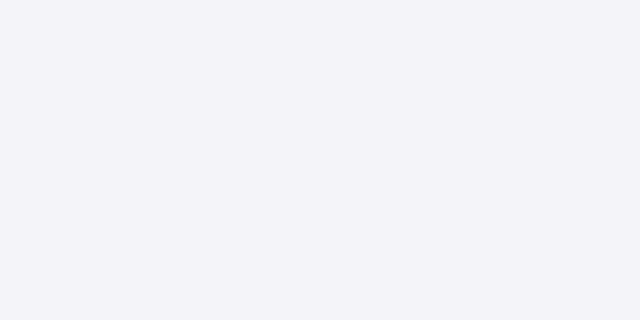
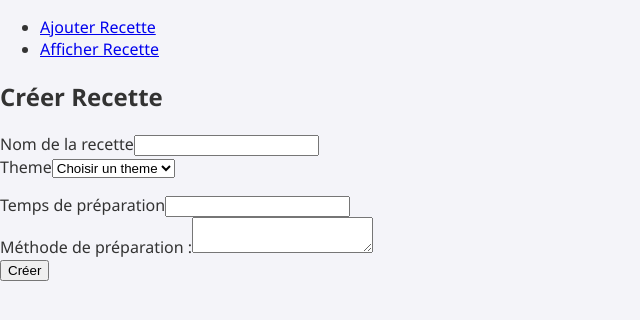
Before and after one commit to yasu19-dev/tpsreact, a React (Create React App) app: page /ajouter in a window 1280 px wide. Shown: the top 320 px of the page, without its empty margins (0-640 px from the left). Built offline with nearby package versions, Linux system fonts and the light colour scheme.

Commit message:
CC2 - Yasmine Harroudi - Ajout de la gestion des recettes avec Redux

```diff
--- a/src/App.jsx
+++ b/src/App.jsx
@@ -1,10 +1,23 @@
 import React from 'react';
 import './App.css';
+import { BrowserRouter, Route, Routes } from 'react-router-dom';
+import Menu from './components/Menu';
+import AjouterRecette from './components/AjouterRecette';
+import AfficherRecettes from './components/AfficherRecettes';
 
 function App() {
   return (
+    <BrowserRouter>
     <div>
+
+      <Menu />
+
+      <Routes>
+          <Route path='/ajouter' element={<AjouterRecette/>} />
+          <Route path='/afficher' element={<AfficherRecettes/>} />
+      </Routes>
     </div>
+    </BrowserRouter>
   );
 }
 
--- /dev/null
+++ b/src/components/AfficherRecettes.jsx
@@ -0,0 +1,44 @@
+import { useDispatch, useSelector } from "react-redux";
+import { SUPPRIMER_RECETTE } from "../store/actions";
+
+export default function AfficherRecettes(){
+    const recettes = useSelector(state => state.recettes);
+    const dispatch = useDispatch();
+
+    const handleDelete = (code) => {
+        dispatch(SUPPRIMER_RECETTE(code));
+    }
+
+    return(
+        <div>
+            <h2>Lise des recettes</h2>
+            {recettes.length === 0 ?(<p>Aucune recette trouvé</p>)
+            :(
+                <table border='1'>
+                    <thead>
+                        <tr>
+                            <th>Code</th>
+                            <th>Nom</th>
+                            <th>Theme</th>
+                            <th>Méthode</th>
+                            <th>Action</th>
+                        </tr>
+                    </thead>
+                    <tbody>
+                        {recettes.map((recette)=>(
+                            <tr key={recette.code}>
+                                <td>{recette.code}</td>
+                                <td>{recette.nom}</td>
+                                <td>{recette.theme}</td>
+                                <td>{recette.methode}</td>
+                                <td>
+                                    <button onClick={()=> handleDelete(recette.code)}>Supprimer</button>
+                                </td>
+                            </tr>
+                        ))}
+                    </tbody>
+                </table>
+            )}
+        </div>
+    )
+}
--- /dev/null
+++ b/src/components/AjouterRecette.jsx
@@ -0,0 +1,97 @@
+import { Fragment, useState } from "react";
+import { useDispatch, useSelector } from "react-redux";
+import { AJOUTER_RECETTE, MODIFIER_RECETTE } from "../store/actions";
+
+export default function AjouterRecette (){
+    const dispatch = useDispatch();
+
+    const themes = useSelector(state => state.themes);
+    const recettes = useSelector(state => state.recettes);
+
+    const [nom, setNom] = useState('');
+    const [theme, setTheme] = useState('');
+    const [temps, setTemps] = useState('');
+    const [methode, setMethode] = useState('');
+    const [description, setDescription]= useState('');
+
+    const handleThemeChange = (e) => {
+        const nomTheme = e.target.value;
+        setTheme(nomTheme);
+
+        const descriptionTheme = themes.find(t => t.nom === nomTheme);
+        setDescription(descriptionTheme ? descriptionTheme.description : '')
+    }
+
+    const handleCreer = (e) => {
+        e.preventDefault();
+
+        const recetteExiste = recettes.find(recette => recette.nom === nom);
+
+
+        if (recetteExiste) {
+            const recetteModifie = {
+                code: recetteExiste.code,
+                nom: nom,
+                theme: theme,
+                temps: temps,
+                methode: methode
+        };
+            dispatch(MODIFIER_RECETTE(recetteModifie));
+        } else {
+            const nouveauCode = recettes.length > 0
+                ? recettes[recettes.length - 1].code +1
+                :1;
+
+            const nouvelleRecette = {
+                code: nouveauCode,
+                nom: nom,
+                theme: theme,
+                temps: temps,
+                methode: methode
+            };
+            dispatch(AJOUTER_RECETTE(nouvelleRecette));
+        }
+    }
+
+    return(
+        <Fragment>
+            <div>
+                <h2>Créer Recette</h2>
+                <form>
+                    <div>
+                        <label>Nom de la recette</label>
+                        <input type="text" value={nom} onChange={(e)=>setNom(e.target.value)} required/>
+                    </div>
+
+                    <div>
+                        <label>Theme</label>
+                        <select value={theme} onChange={handleThemeChange}>
+                            <option value="">Choisir un theme</option>
+                            {themes.map((t, index)=>(
+                                <option key={index} value={t.nom}>{t.nom}</option>
+                            ))}
+                        </select>
+                        <p  style={{fontStyle: 'italic', color: 'violet'}}>{description}</p>
+                    </div>
+
+                    <div>
+                        <label>Temps de préparation</label>
+                        <input type="text" value={temps} onChange={(e)=> setTemps(e.target.value)} />
+                    </div>
+
+                    <div>
+                        <label>Méthode de préparation :</label>
+                        <textarea value={methode} onChange={(e) => setMethode(e.target.value)}></textarea>
+                    </div>
+
+                    <button onClick={handleCreer}>Créer</button>
+
+                </form>
+            </div>
+        </Fragment>
+    )
+
+
+
+
+}
--- /dev/null
+++ b/src/components/Menu.jsx
@@ -0,0 +1,14 @@
+import { Link } from "react-router-dom";
+
+export default function Menu (){
+    return(
+        <div>
+            <nav>
+                <ul>
+                    <li><Link to='/ajouter'>Ajouter Recette</Link></li>
+                    <li><Link to='/afficher'>Afficher Recette</Link></li>
+                </ul>
+            </nav>
+        </div>
+    )
+}
--- a/src/index.js
+++ b/src/index.js
@@ -1,10 +1,17 @@
 import React from 'react';
 import ReactDOM from 'react-dom/client';
 import App from './App';
+import { legacy_createStore } from 'redux';
+import { Provider } from 'react-redux';
+import reducer from './store/reducer';
 
+const store = legacy_createStore(reducer);
 const root = ReactDOM.createRoot(document.getElementById('root'));
+
 root.render(
   <React.StrictMode>
-    <App />
+    <Provider store={store}>
+      <App />
+    </Provider>
   </React.StrictMode>
 );
--- /dev/null
+++ b/src/store/actions.jsx
@@ -0,0 +1,14 @@
+export const AJOUTER_RECETTE = (recette) => ({
+    type: 'AJOUTER_RECETTE',
+    payload: recette
+})
+
+export const MODIFIER_RECETTE = (recette) => ({
+    type: 'MODIFIER_RECETTE',
+    payload: recette
+})
+
+export const SUPPRIMER_RECETTE = (code) => ({
+    type: 'SUPPRIMER_RECETTE',
+    payload: code
+})
--- /dev/null
+++ b/src/store/reducer.jsx
@@ -0,0 +1,28 @@
+const initialeState =  {
+    themes: [
+        { nom: 'cake', description: 'les cakes et les brownies' },
+        { nom: 'pate', description: 'les pates, les lasagnes et les gratins' },
+        { nom: 'tarte', description: 'tartes salées et sucrées' }
+    ],
+    recettes: []
+};
+
+
+const reducer = (state = initialeState, action) =>{
+    switch(action.type){
+        case 'AJOUTER_RECETTE':
+            return {...state, recettes:[...state.recettes, action.payload]};
+
+        case 'MODIFIER_RECETTE':
+            return {...state, recettes: state.recettes.map((recette)=>
+                recette.code === action.payload.code ? action.payload : recette
+            )};
+        case 'SUPPRIMER_RECETTE':
+            return {...state, recettes: state.recettes.filter((recette)=>recette.code !== action.payload)};
+
+            default:
+                return state;
+    }
+}
+
+export default reducer
```
